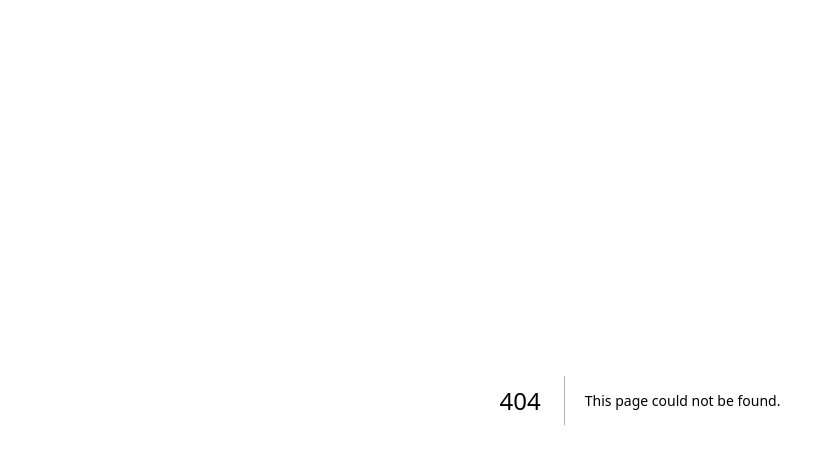
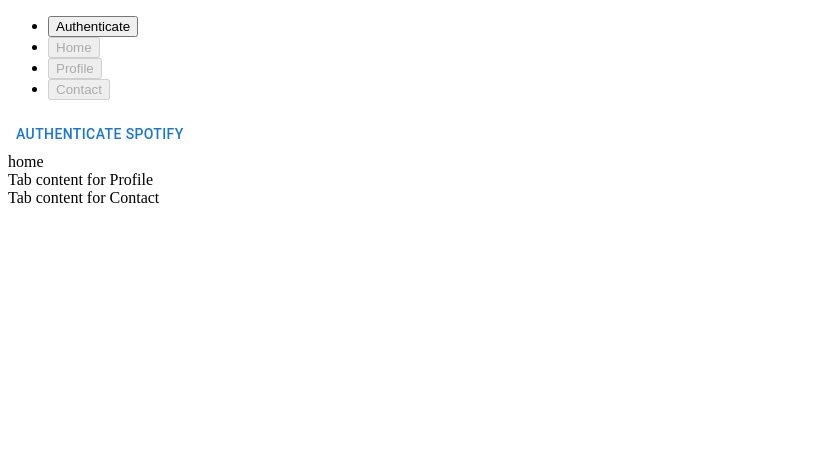
Before and after one commit to TaylorTayTyT/home_screen, a Next.js app: page /TabbedContent in a window 1280 px wide. Before the commit this address had no page. Shown: the top 464 px of the page, without its empty margins (0-835 px from the left). Built offline with nearby package versions, Linux system fonts and the light colour scheme; no server answers.

Commit message:
authenticaltion allows all tabs to be selectable

```diff
--- a/src/SpotifyClass/fetchInformation.js
+++ b/src/SpotifyClass/fetchInformation.js
@@ -92,6 +92,16 @@
 
     }
 
+    async checkIfValid(){
+        return await this.profile()
+        .then(()=>{
+            return true;
+        })
+        .catch((error)=>{
+            console.log(error)
+        })
+    }
+
     async profile() {
         const data = await fetch("https://api.spotify.com/v1/me", {
             method: "GET", headers: { Authorization: `Bearer ${this.access_token}` }
--- a/src/Styles/Spotify.css
+++ b/src/Styles/Spotify.css
@@ -10,5 +10,8 @@
     height: 100vh;
     overflow-y: scroll;
     overflow-x: hidden;
-    transform: translateX(3.5%);
+    scrollbar-width: thin;
 }
+.tabbedContent{
+    padding-top: 1rem;
+}
--- /dev/null
+++ b/src/pages/TabbedContent.jsx
@@ -0,0 +1,53 @@
+import { useEffect, useState } from 'react';
+import Tab from 'react-bootstrap/Tab';
+import Tabs from 'react-bootstrap/Tabs';
+import { Button } from "@mui/material";
+import { SpotifyUser } from '../SpotifyClass/fetchInformation';
+
+export default function TabbedContent() {
+    const [user, SetUser] = useState(null)
+    const [authenticated, SetAuthenticated] = useState(false);
+
+    const url = new URL(window.location.href);
+    const params = new URLSearchParams(url.search);
+    const access_token = params.get("access_token");
+    if (access_token) {
+        const testUser = new SpotifyUser(access_token);
+        testUser.checkIfValid()
+            .then(valid => valid ? SetAuthenticated(true) : SetAuthenticated(false));
+    };
+
+
+    useEffect(() => {
+        if (authenticated) {
+            document.querySelectorAll(".actionTab").forEach(actionTab => {
+                console.log(actionTab)
+                actionTab.disabled = false;
+            })
+        }
+    }, [])
+
+
+    return (
+        <Tabs
+            defaultActiveKey="authenticate"
+            id="uncontrolled-tab-example"
+            className="mb-3"
+        >
+            <Tab eventKey="Authenticate" title="Authenticate">
+                <a href={import.meta.env.VITE_DBURI}>
+                    <Button type="button">Authenticate Spotify</Button>
+                </a>
+            </Tab>
+            <Tab className='actionTab' eventKey="home" title="Home" disabled = {!authenticated}>
+                home
+            </Tab>
+            <Tab className='actionTab' eventKey="profile" title="Profile" disabled = {!authenticated}>
+                Tab content for Profile
+            </Tab>
+            <Tab className='actionTab' eventKey="contact" title="Contact" disabled = {!authenticated}>
+                Tab content for Contact
+            </Tab>
+        </Tabs>
+    );
+}
```
Also changed, not shown: src/pages/Spotify.jsx (+8 -10 lines).
